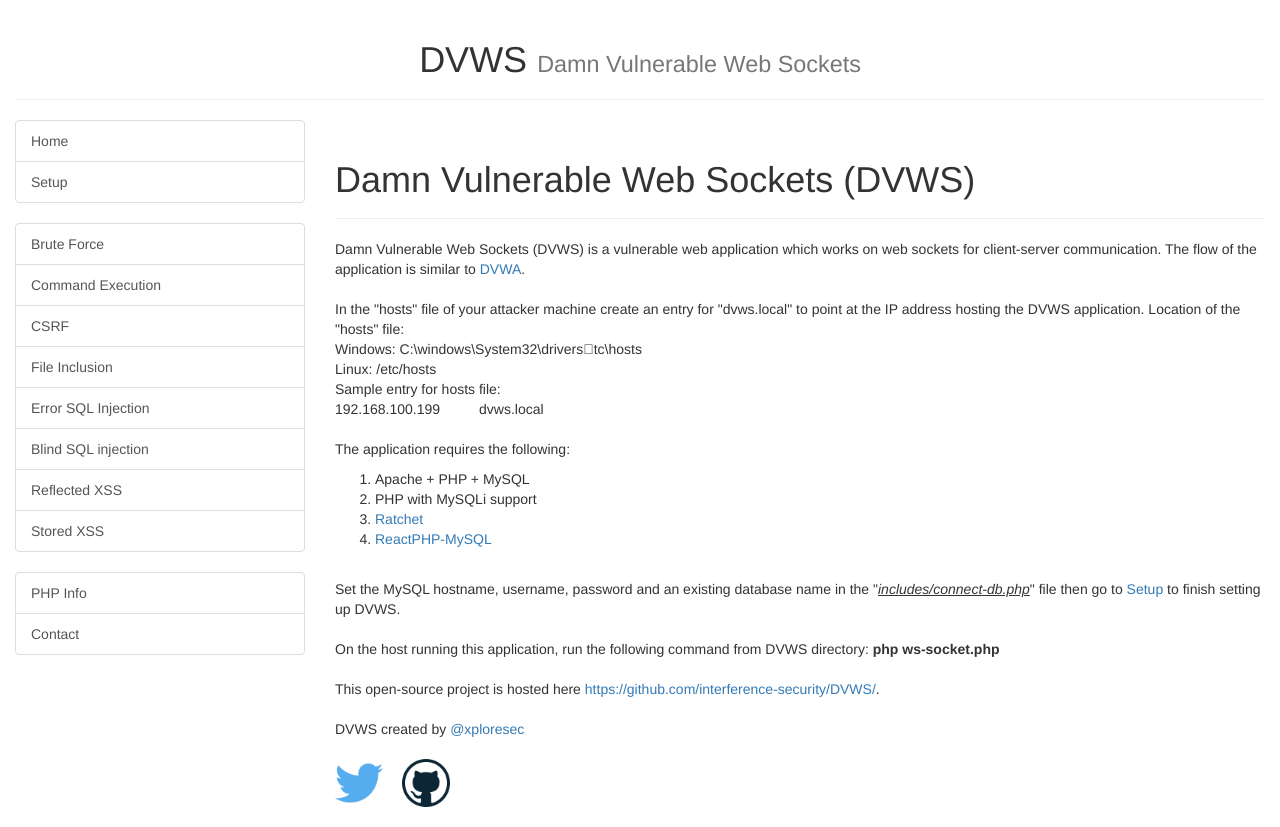
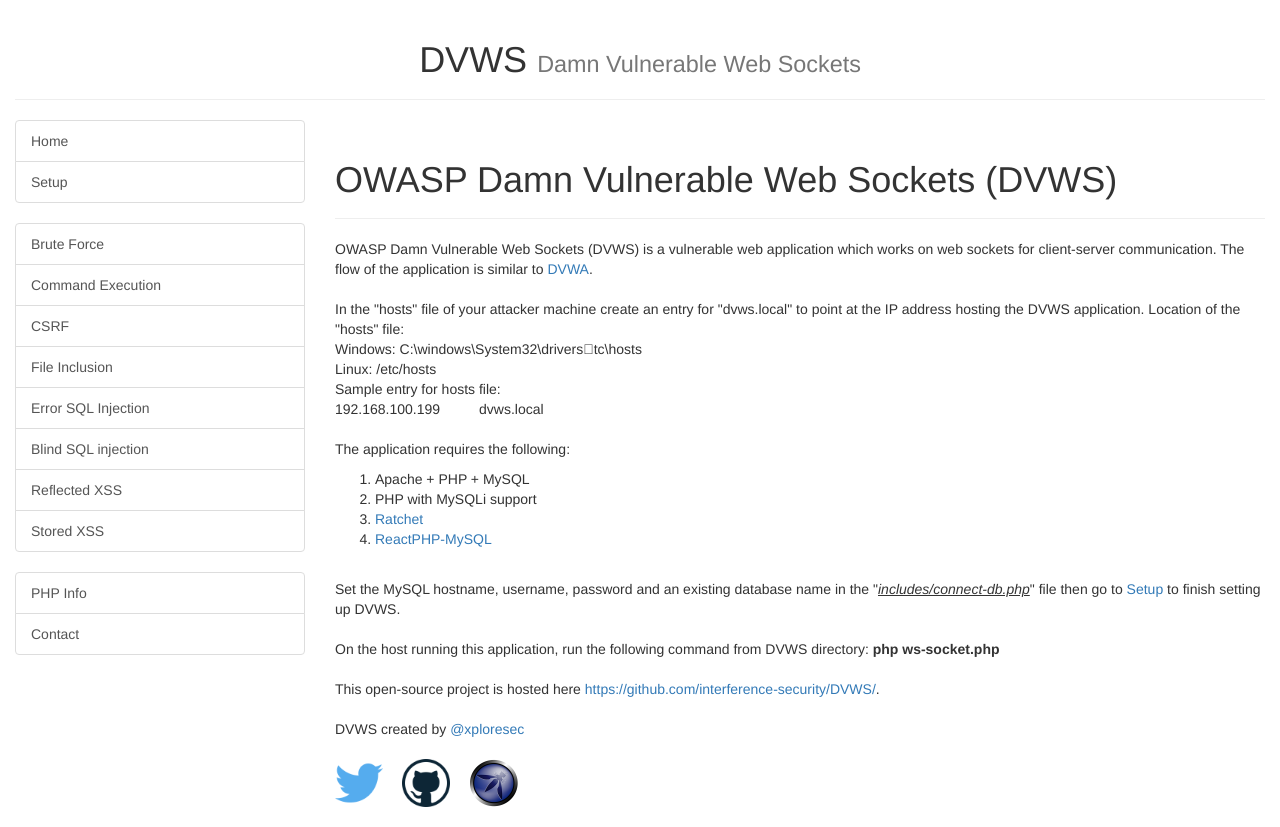
Before and after one commit to interference-security/DVWS, a PHP site: page / in a window 1280 px wide. Run offline with PHP 8.4, Linux system fonts and the light colour scheme.

Commit message:
Updated content
- Added OWASP logo and link
- Added OWASP name with DVWS

```diff
--- a/index.php
+++ b/index.php
@@ -1,12 +1,12 @@
 <?php
 $page_data = <<<EOT
 <div class="page-header">
-    <h1>Damn Vulnerable Web Sockets (DVWS)</h1>
+    <h1>OWASP Damn Vulnerable Web Sockets (DVWS)</h1>
 </div>
 <div class="row">
     <div class="col-md-12">
         <p>
-            Damn Vulnerable Web Sockets (DVWS) is a vulnerable web application which works on web sockets for client-server communication. The flow of the application is similar to <a href="https://github.com/ethicalhack3r/DVWA" target="_blank">DVWA</a>.<br><br>
+            OWASP Damn Vulnerable Web Sockets (DVWS) is a vulnerable web application which works on web sockets for client-server communication. The flow of the application is similar to <a href="https://github.com/ethicalhack3r/DVWA" target="_blank">DVWA</a>.<br><br>
             In the "hosts" file of your attacker machine create an entry for "dvws.local" to point at the IP address hosting the DVWS application.
 Location of the "hosts" file:<br>
 Windows: C:\windows\System32\drivers\etc\hosts<br>
@@ -25,7 +25,8 @@ Sample entry for hosts file:<br>
             This open-source project is hosted here <a href="https://github.com/interference-security/DVWS/" target="_blank">https://github.com/interference-security/DVWS/</a>.<br><br>
             DVWS created by <a href="https://twitter.com/xploresec">@xploresec</a><br><br>
             <a href="https://twitter.com/xploresec"><img src="img/twitter.png" style="width:48px; height:48px;"></a> &nbsp;&nbsp;&nbsp;
-            <a href="https://github.com/interference-security/DVWS/"><img src="img/github.png" style="width:48px; height:48px;"></a>
+            <a href="https://github.com/interference-security/DVWS/"><img src="img/github.png" style="width:48px; height:48px;"></a> &nbsp;&nbsp;&nbsp;
+            <a href="https://www.owasp.org/index.php/OWASP_Damn_Vulnerable_Web_Sockets_(DVWS)"><img src="img/owasp.png" style="width:48px; height:48px;"></a>
 
         </p>
     </div>
```
